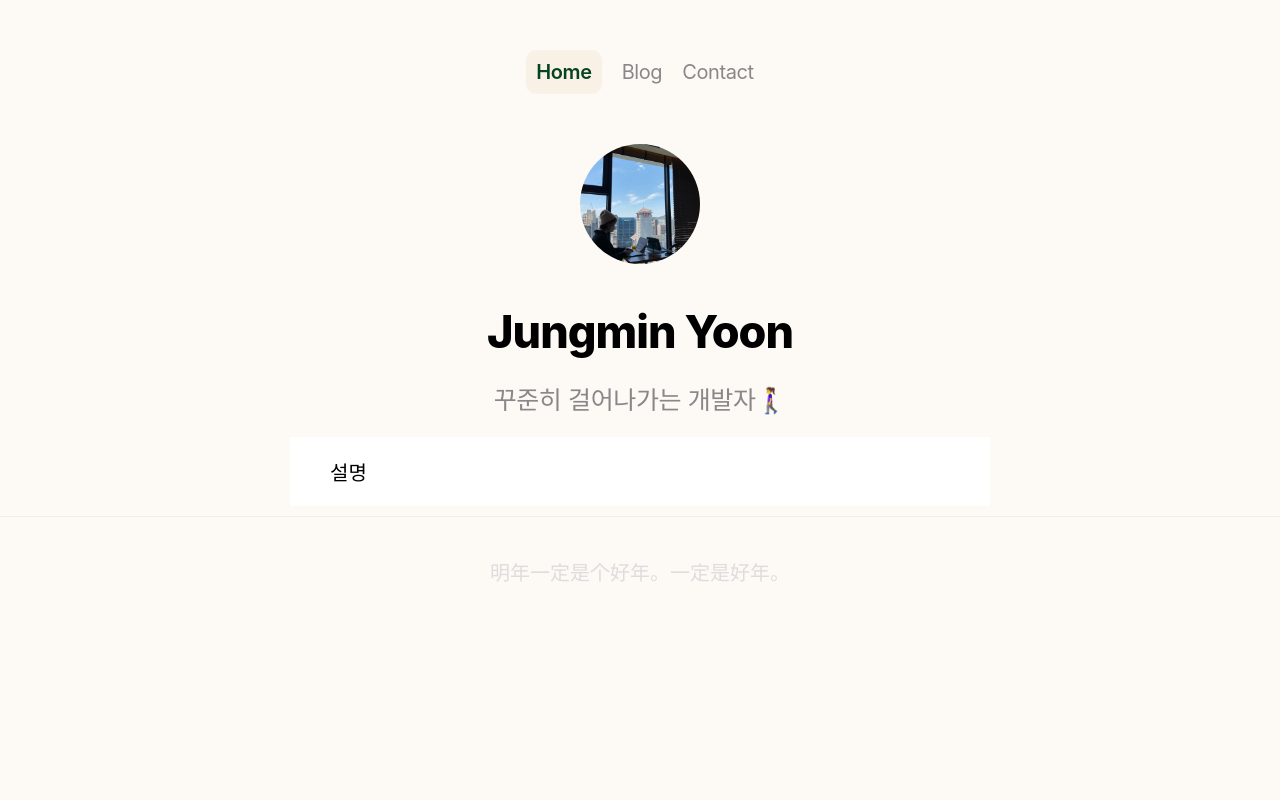
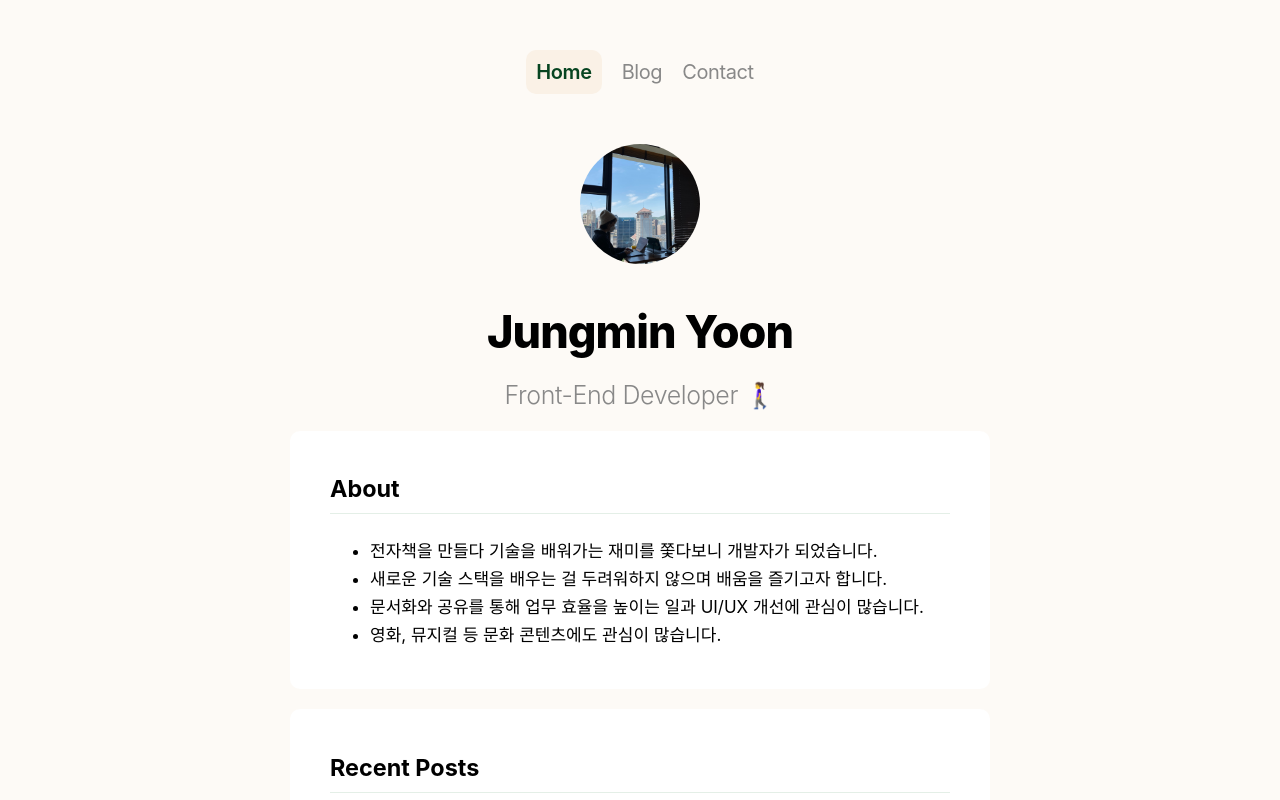
Before and after one commit to alissa1228/notion-blog-next.js, a Next.js app: page / in a window 1280 px wide. Shown: the top 800 px of the page. Built offline with nearby package versions, Linux system fonts and the light colour scheme.

Commit message:
[modify] home main profile 완

```diff
--- a/src/pages/blog/index.tsx
+++ b/src/pages/blog/index.tsx
@@ -63,7 +63,9 @@ const Index = ({ posts = [], preview }) => {
         </div>
       )}
       <div className={`${sharedStyles.layout} ${blogStyles.blogIndex}`}>
-        <h1>My Notion Blog</h1>
+        <h1>
+          Blog <span>from notion</span>
+        </h1>
         {posts.length === 0 && (
           <p className={blogStyles.noPosts}>There are no posts yet</p>
         )}
--- a/src/pages/index.tsx
+++ b/src/pages/index.tsx
@@ -9,9 +9,30 @@ export default function Index() {
       <div className={sharedStyles.layout}>
         <img src="/alissa.jpg" height="120" width="120" alt="alissa_profile" />
         <h1>Jungmin Yoon</h1>
-        <h2>꾸준히 걸어나가는 개발자🚶‍♀️</h2>
+        <h2>Front-End Developer 🚶‍♀️</h2>
 
-        <div className="explanation">설명</div>
+        <div className="explanation">
+          <h3>About</h3>
+          <ul>
+            <li>
+              전자책을 만들다 기술을 배워가는 재미를 쫓다보니 개발자가
+              되었습니다.
+            </li>
+            <li>
+              새로운 기술 스택을 배우는 걸 두려워하지 않으며 배움을 즐기고자
+              합니다.
+            </li>
+            <li>
+              문서화와 공유를 통해 업무 효율을 높이는 일과 UI/UX 개선에 관심이
+              많습니다.
+            </li>
+            <li>영화, 뮤지컬 등 문화 콘텐츠에도 관심이 많습니다.</li>
+          </ul>
+        </div>
+
+        <div className="explanation">
+          <h3>Recent Posts</h3>
+        </div>
       </div>
     </>
   )
--- a/src/styles/global.css
+++ b/src/styles/global.css
@@ -246,8 +246,20 @@ pre.dark[class*='language-'] {
   max-width: 100vw;
   padding: 1rem 2rem;
   background: var(--bg);
-  margin: var(--gap-half) auto;
+  border-radius: 10px;
+  margin: var(--gap) auto;
 }
+
+.explanation h3 {
+  border-bottom: 1px solid var(--accent-2);
+  padding-bottom: 10px;
+}
+
+.explanation ul > li {
+  font-size: 17px;
+  line-height: 28px;
+}
+
 figure {
   font-size: 0.85rem;
   color: #999;
```
Also changed, not shown: src/styles/blog.module.css (+7 -0 lines).
